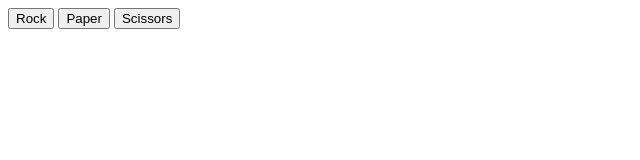
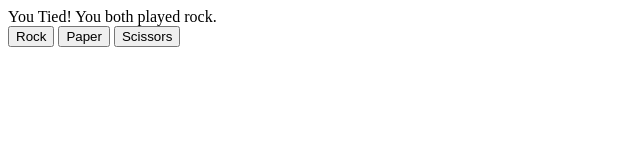
Before and after one commit to rileyham/rock-paper-scissors, a plain HTML site: page index.html in a window 1280 px wide. Both pictures are taken after a click on the button "Rock". Shown: the whole page, without its empty margins (0-640 px from the left). Drawn offline with Linux system fonts and the light colour scheme.

Commit message:
Display results of game on the screen

```diff
--- a/index.html
+++ b/index.html
@@ -7,9 +7,11 @@
     <title>Rock Paper Scissors</title>
 </head>
 <body>
+    <div id="results"></div>
     <button id="rock">Rock</button>
     <button id="paper">Paper</button>
     <button id="scissors">Scissors</button>
+
     <script src="script.js"></script>
 </body>
 </html>
--- a/script.js
+++ b/script.js
@@ -85,16 +85,17 @@ function game(){
 const rock = document.getElementById("rock");
 const paper = document.getElementById("paper");
 const scissors = document.getElementById("scissors");
+const results = document.getElementById("results");
 
 rock.addEventListener("click", function() {
-                        console.log(playRound("rock", getComputerChoice()));
-                        });
+        results.textContent = playRound("rock", getComputerChoice());
+        });
 paper.addEventListener("click", function() {
-                        console.log(playRound("paper", getComputerChoice()));
-                        });
+        results.textContent = playRound("paper", getComputerChoice());
+        });
 scissors.addEventListener("click", function() {
-                        console.log(playRound("scissors", getComputerChoice()));
-                        });
+        results.textContent = playRound("scissors", getComputerChoice());
+        });
 
 
 // game();
```
